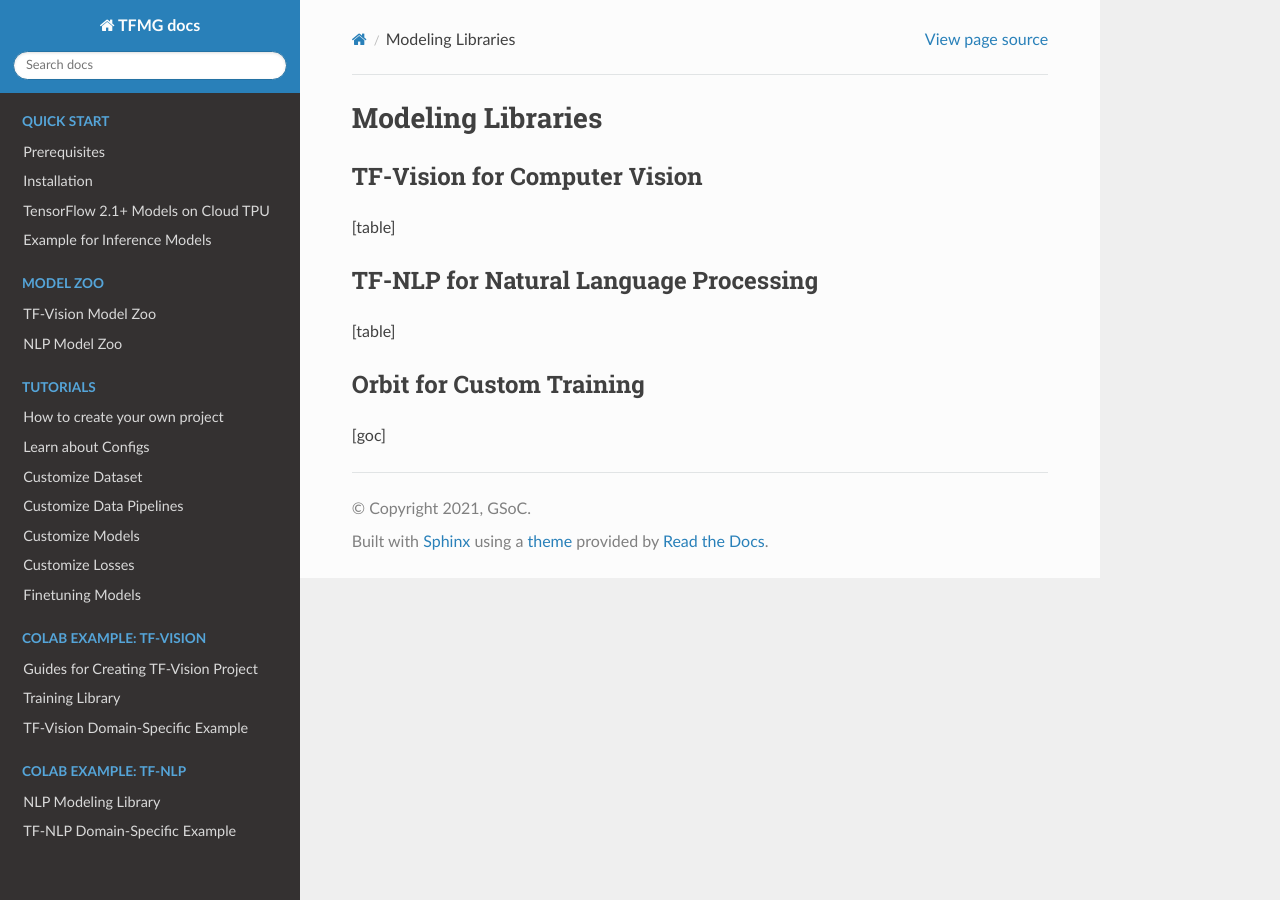
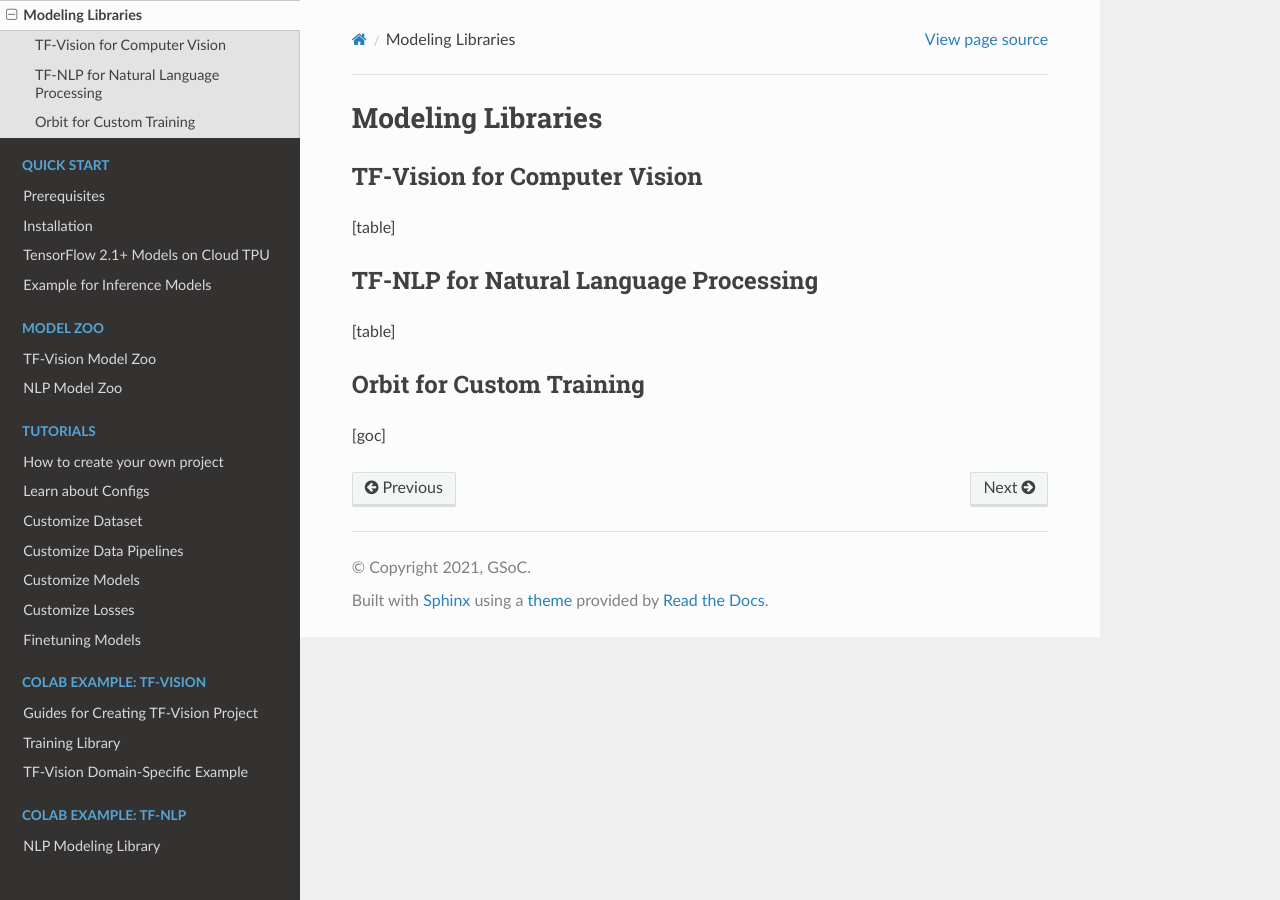
Before and after one commit to tf-models/readthedocs, a Sphinx documentation site: the page built from docs/01_overview/01_libraries.md, in a window 1280 px wide. Built offline with Sphinx 7.4.7 and the Read the Docs theme 2.0.0, drawn with Linux system fonts in a browser that asks for light colours; pages that are not in the unit, such as notebooks, are missing from menus.

Commit message:
Update index.rst

```diff
--- a/docs/index.rst
+++ b/docs/index.rst
@@ -18,7 +18,7 @@
    :maxdepth: 2
    :caption: Overview
 
-   01_overview/01_tfmg_lib.md
+   01_overview/01_libraries.md
    01_overview/02_tf_datasets.md
 
 
```
